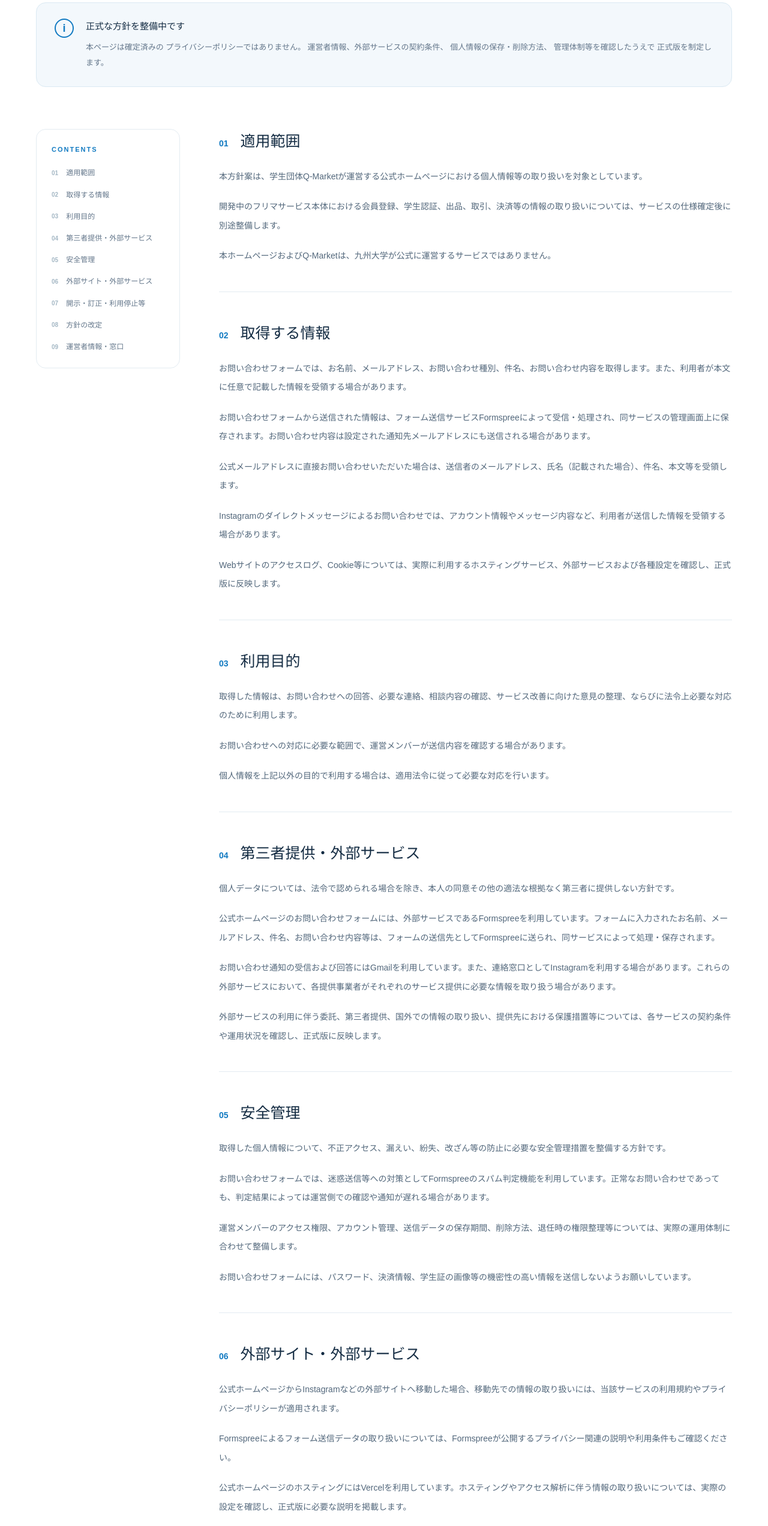
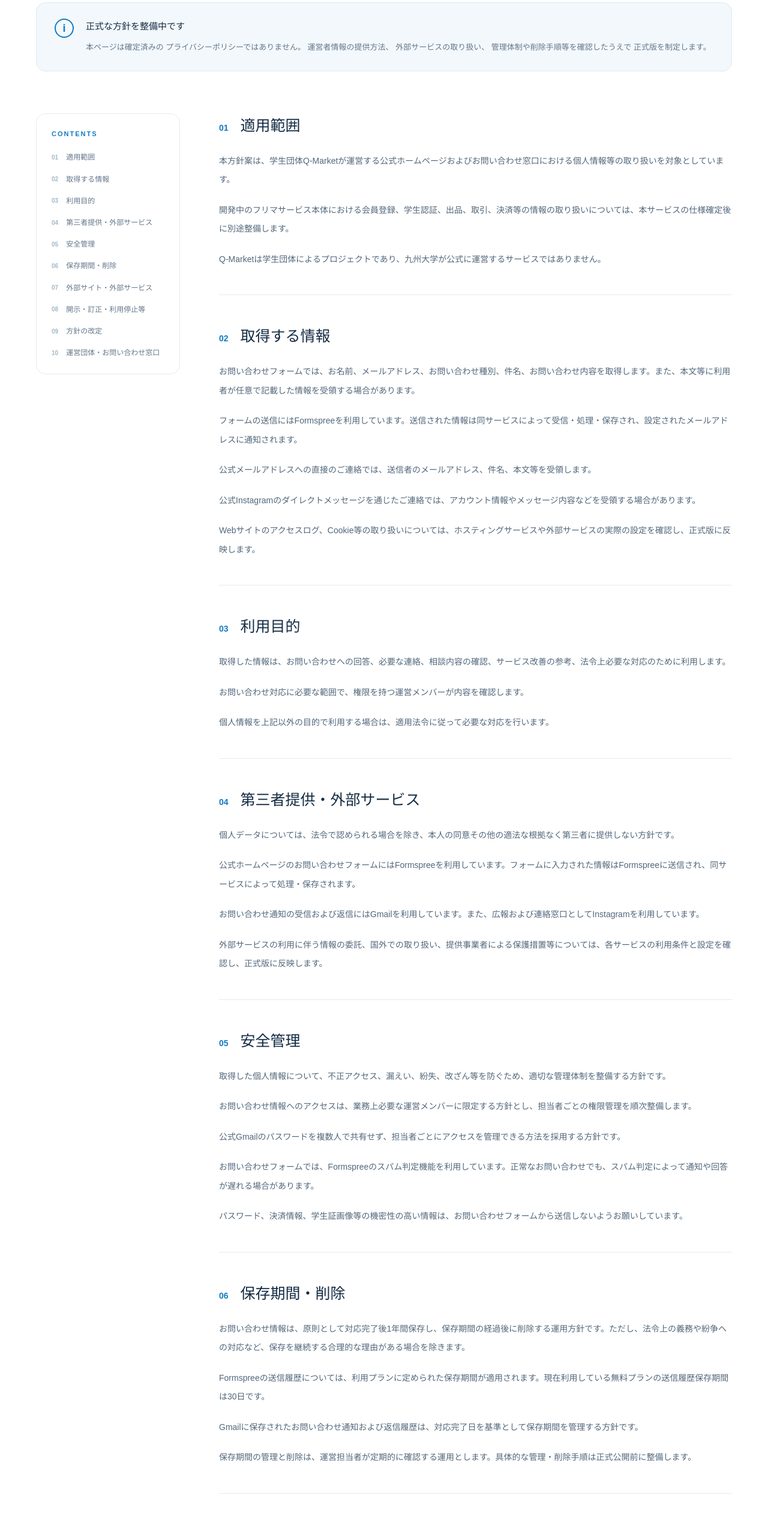
Before and after one commit to yuki0602666/q-market-website, a Next.js app: page /privacy in a window 1280 px wide. Shown: the part 1022-3566 px from the top of the page at 60% size. Built offline with nearby package versions, Linux system fonts and the light colour scheme.

Commit message:
Update organization and privacy policies

```diff
--- a/app/operator/page.tsx
+++ b/app/operator/page.tsx
@@ -6,7 +6,7 @@ import "./operator.css";
 export const metadata: Metadata = {
   title: "運営団体情報 | Q-Market",
   description:
-    "学生団体Q-Marketの活動内容、基本情報、公式お問い合わせ窓口をご案内します。",
+    "学生団体Q-Marketの組織形態、活動内容、運営体制および公式お問い合わせ窓口をご案内します。",
 };
 
 const email = "q.market.campus@gmail.com";
@@ -14,11 +14,16 @@ const email = "q.market.campus@gmail.com";
 const information = [
   {
     label: "団体名",
-    value: "Q-Market",
+    value: "学生団体 Q-Market",
   },
   {
     label: "組織形態",
-    value: "学生団体",
+    value: "任意団体（法人格なし）",
+  },
+  {
+    label: "運営体制",
+    value:
+      "会則に基づき、代表者および各役職を設置",
   },
   {
     label: "活動内容",
@@ -34,8 +39,12 @@ const information = [
     value: "九州大学の学生（九大生）",
   },
   {
-    label: "お問い合わせ",
+    label: "公式メールアドレス",
     value: email,
+  },
+  {
+    label: "公式Instagram",
+    value: "@qmarket_campus",
   },
 ];
 
@@ -61,7 +70,9 @@ export default function OperatorPage() {
 
           <h1>
             運営団体
-            <span className="gradient-text">情報</span>
+            <span className="gradient-text">
+              情報
+            </span>
           </h1>
 
           <p>
@@ -93,6 +104,14 @@ export default function OperatorPage() {
               必要としている次の学生へつなぐことを
               目指しています。
             </p>
+
+            <p>
+              現在は法人格を持たない任意団体として、
+              会則に基づき代表者および各役職を
+              設置して活動しています。
+              将来的なサービスの公開に向けて、
+              開発・運営準備を進めています。
+            </p>
           </div>
 
           <div className="operator-table">
@@ -103,9 +122,19 @@ export default function OperatorPage() {
               >
                 <strong>{item.label}</strong>
 
-                {item.label === "お問い合わせ" ? (
+                {item.label ===
+                "公式メールアドレス" ? (
                   <a href={`mailto:${email}`}>
                     {item.value}
+                  </a>
+                ) : item.label ===
+                  "公式Instagram" ? (
+                  <a
+                    href="https://www.instagram.com/qmarket_campus/"
+                    target="_blank"
+                    rel="noopener noreferrer"
+                  >
+                    {item.value} ↗
                   </a>
                 ) : (
                   <span>{item.value}</span>
@@ -118,10 +147,10 @@ export default function OperatorPage() {
             <h3>九州大学との関係について</h3>
 
             <p>
-              Q-Marketは九州大学の学生を対象とした
-              独立したプロジェクトです。
-              九州大学が公式に運営している
-              サービスではありません。
+              Q-Marketは、九州大学の学生を
+              対象とした独立した学生団体です。
+              九州大学が公式に運営・提供・公認する
+              サービスであることを示すものではありません。
             </p>
           </div>
 
@@ -134,18 +163,24 @@ export default function OperatorPage() {
               <h2>公式お問い合わせ窓口</h2>
 
               <p>
-                ご質問、取材、協業に関する
-                ご相談などは、公式メールアドレスへ
-                お問い合わせください。
+                サービスに関するご質問、
+                取材・広報、協業に関する
+                ご相談などを受け付けています。
+              </p>
+
+              <p>
+                お問い合わせフォームから、
+                Q-Market運営窓口へ
+                直接ご連絡いただけます。
               </p>
             </div>
 
-            <a
-              href={`mailto:${email}`}
+            <Link
+              href="/contact"
               className="operator-email"
             >
-              メールで問い合わせる ↗
-            </a>
+              お問い合わせフォームへ ↗
+            </Link>
           </div>
 
           <div className="operator-notice">
@@ -154,14 +189,17 @@ export default function OperatorPage() {
             <p>
               お問い合わせで受け取った情報は、
               対応に必要な範囲で取り扱います。
-              個人情報の取り扱いに関する詳細は、
-              プライバシーポリシーをご確認ください。
+              問い合わせ情報は原則として
+              対応完了後1年間保存し、
+              保存期間の経過後に削除する
+              運用方針としています。
             </p>
 
             <p>
-              運営責任者情報、所在地、正式な管理体制など
-              未確定の事項については、
-              一般公開までに整理を進めます。
+              運営団体に関する法令上必要な情報の
+              提供方法や、個人情報の具体的な
+              管理・削除手順については、
+              一般公開前に確認・整備を進めています。
             </p>
 
             <Link href="/privacy">
--- a/app/privacy/page.tsx
+++ b/app/privacy/page.tsx
@@ -6,7 +6,7 @@ import "./privacy.css";
 export const metadata: Metadata = {
   title: "プライバシーポリシー（準備中） | Q-Market",
   description:
-    "学生団体Q-Marketの公式サイトにおける個人情報の取り扱いに関する暫定方針です。",
+    "学生団体Q-Marketの公式サイトにおける個人情報の取り扱いに関する公開準備中の方針です。",
   robots: {
     index: false,
     follow: false,
@@ -21,9 +21,9 @@ const privacySections = [
     number: "01",
     title: "適用範囲",
     paragraphs: [
-      "本方針案は、学生団体Q-Marketが運営する公式ホームページにおける個人情報等の取り扱いを対象としています。",
-      "開発中のフリマサービス本体における会員登録、学生認証、出品、取引、決済等の情報の取り扱いについては、サービスの仕様確定後に別途整備します。",
-      "本ホームページおよびQ-Marketは、九州大学が公式に運営するサービスではありません。",
+      "本方針案は、学生団体Q-Marketが運営する公式ホームページおよびお問い合わせ窓口における個人情報等の取り扱いを対象としています。",
+      "開発中のフリマサービス本体における会員登録、学生認証、出品、取引、決済等の情報の取り扱いについては、本サービスの仕様確定後に別途整備します。",
+      "Q-Marketは学生団体によるプロジェクトであり、九州大学が公式に運営するサービスではありません。",
     ],
   },
   {
@@ -31,11 +31,11 @@ const privacySections = [
     number: "02",
     title: "取得する情報",
     paragraphs: [
-      "お問い合わせフォームでは、お名前、メールアドレス、お問い合わせ種別、件名、お問い合わせ内容を取得します。また、利用者が本文に任意で記載した情報を受領する場合があります。",
-      "お問い合わせフォームから送信された情報は、フォーム送信サービスFormspreeによって受信・処理され、同サービスの管理画面上に保存されます。お問い合わせ内容は設定された通知先メールアドレスにも送信される場合があります。",
-      "公式メールアドレスに直接お問い合わせいただいた場合は、送信者のメールアドレス、氏名（記載された場合）、件名、本文等を受領します。",
-      "Instagramのダイレクトメッセージによるお問い合わせでは、アカウント情報やメッセージ内容など、利用者が送信した情報を受領する場合があります。",
-      "Webサイトのアクセスログ、Cookie等については、実際に利用するホスティングサービス、外部サービスおよび各種設定を確認し、正式版に反映します。",
+      "お問い合わせフォームでは、お名前、メールアドレス、お問い合わせ種別、件名、お問い合わせ内容を取得します。また、本文等に利用者が任意で記載した情報を受領する場合があります。",
+      "フォームの送信にはFormspreeを利用しています。送信された情報は同サービスによって受信・処理・保存され、設定されたメールアドレスに通知されます。",
+      "公式メールアドレスへの直接のご連絡では、送信者のメールアドレス、件名、本文等を受領します。",
+      "公式Instagramのダイレクトメッセージを通じたご連絡では、アカウント情報やメッセージ内容などを受領する場合があります。",
+      "Webサイトのアクセスログ、Cookie等の取り扱いについては、ホスティングサービスや外部サービスの実際の設定を確認し、正式版に反映します。",
     ],
   },
   {
@@ -43,8 +43,8 @@ const privacySections = [
     number: "03",
     title: "利用目的",
     paragraphs: [
-      "取得した情報は、お問い合わせへの回答、必要な連絡、相談内容の確認、サービス改善に向けた意見の整理、ならびに法令上必要な対応のために利用します。",
-      "お問い合わせへの対応に必要な範囲で、運営メンバーが送信内容を確認する場合があります。",
+      "取得した情報は、お問い合わせへの回答、必要な連絡、相談内容の確認、サービス改善の参考、法令上必要な対応のために利用します。",
+      "お問い合わせ対応に必要な範囲で、権限を持つ運営メンバーが内容を確認します。",
       "個人情報を上記以外の目的で利用する場合は、適用法令に従って必要な対応を行います。",
     ],
   },
@@ -54,9 +54,9 @@ const privacySections = [
     title: "第三者提供・外部サービス",
     paragraphs: [
       "個人データについては、法令で認められる場合を除き、本人の同意その他の適法な根拠なく第三者に提供しない方針です。",
-      "公式ホームページのお問い合わせフォームには、外部サービスであるFormspreeを利用しています。フォームに入力されたお名前、メールアドレス、件名、お問い合わせ内容等は、フォームの送信先としてFormspreeに送られ、同サービスによって処理・保存されます。",
-      "お問い合わせ通知の受信および回答にはGmailを利用しています。また、連絡窓口としてInstagramを利用する場合があります。これらの外部サービスにおいて、各提供事業者がそれぞれのサービス提供に必要な情報を取り扱う場合があります。",
-      "外部サービスの利用に伴う委託、第三者提供、国外での情報の取り扱い、提供先における保護措置等については、各サービスの契約条件や運用状況を確認し、正式版に反映します。",
+      "公式ホームページのお問い合わせフォームにはFormspreeを利用しています。フォームに入力された情報はFormspreeに送信され、同サービスによって処理・保存されます。",
+      "お問い合わせ通知の受信および返信にはGmailを利用しています。また、広報および連絡窓口としてInstagramを利用しています。",
+      "外部サービスの利用に伴う情報の委託、国外での取り扱い、提供事業者による保護措置等については、各サービスの利用条件と設定を確認し、正式版に反映します。",
     ],
   },
   {
@@ -64,38 +64,50 @@ const privacySections = [
     number: "05",
     title: "安全管理",
     paragraphs: [
-      "取得した個人情報について、不正アクセス、漏えい、紛失、改ざん等の防止に必要な安全管理措置を整備する方針です。",
-      "お問い合わせフォームでは、迷惑送信等への対策としてFormspreeのスパム判定機能を利用しています。正常なお問い合わせであっても、判定結果によっては運営側での確認や通知が遅れる場合があります。",
-      "運営メンバーのアクセス権限、アカウント管理、送信データの保存期間、削除方法、退任時の権限整理等については、実際の運用体制に合わせて整備します。",
-      "お問い合わせフォームには、パスワード、決済情報、学生証の画像等の機密性の高い情報を送信しないようお願いしています。",
+      "取得した個人情報について、不正アクセス、漏えい、紛失、改ざん等を防ぐため、適切な管理体制を整備する方針です。",
+      "お問い合わせ情報へのアクセスは、業務上必要な運営メンバーに限定する方針とし、担当者ごとの権限管理を順次整備します。",
+      "公式Gmailのパスワードを複数人で共有せず、担当者ごとにアクセスを管理できる方法を採用する方針です。",
+      "お問い合わせフォームでは、Formspreeのスパム判定機能を利用しています。正常なお問い合わせでも、スパム判定によって通知や回答が遅れる場合があります。",
+      "パスワード、決済情報、学生証画像等の機密性の高い情報は、お問い合わせフォームから送信しないようお願いしています。",
+    ],
+  },
+  {
+    id: "retention",
+    number: "06",
+    title: "保存期間・削除",
+    paragraphs: [
+      "お問い合わせ情報は、原則として対応完了後1年間保存し、保存期間の経過後に削除する運用方針です。ただし、法令上の義務や紛争への対応など、保存を継続する合理的な理由がある場合を除きます。",
+      "Formspreeの送信履歴については、利用プランに定められた保存期間が適用されます。現在利用している無料プランの送信履歴保存期間は30日です。",
+      "Gmailに保存されたお問い合わせ通知および返信履歴は、対応完了日を基準として保存期間を管理する方針です。",
+      "保存期間の管理と削除は、運営担当者が定期的に確認する運用とします。具体的な管理・削除手順は正式公開前に整備します。",
     ],
   },
   {
     id: "external",
-    number: "06",
+    number: "07",
     title: "外部サイト・外部サービス",
     paragraphs: [
-      "公式ホームページからInstagramなどの外部サイトへ移動した場合、移動先での情報の取り扱いには、当該サービスの利用規約やプライバシーポリシーが適用されます。",
-      "Formspreeによるフォーム送信データの取り扱いについては、Formspreeが公開するプライバシー関連の説明や利用条件もご確認ください。",
-      "公式ホームページのホスティングにはVercelを利用しています。ホスティングやアクセス解析に伴う情報の取り扱いについては、実際の設定を確認し、正式版に必要な説明を掲載します。",
+      "公式ホームページからInstagramなどの外部サイトに移動した場合、移動先での情報の取り扱いには、当該サービスの規約やプライバシーポリシーが適用されます。",
+      "公式ホームページのホスティングにはVercelを利用しています。",
+      "外部サービスの利用状況や設定を確認し、必要に応じて本方針の内容を更新します。",
     ],
   },
   {
     id: "rights",
-    number: "07",
+    number: "08",
     title: "開示・訂正・利用停止等",
     paragraphs: [
-      "個人情報の取り扱いに関するお問い合わせや、法令に基づく開示、訂正、利用停止、削除等の請求については、下記の公式メールアドレスで受け付けます。",
-      "請求内容に応じて必要な本人確認を行ったうえで、適用法令に従って対応します。具体的な手続きや対応体制については、正式公開前に整備します。",
+      "個人情報の取り扱いに関するお問い合わせや、法令に基づく開示、訂正、利用停止、削除等の請求については、公式メールアドレスで受け付けます。",
+      "請求内容に応じて必要な本人確認を行ったうえで、適用法令に従って対応します。具体的な手続きは正式公開前に整備します。",
     ],
   },
   {
     id: "revision",
-    number: "08",
+    number: "09",
     title: "方針の改定",
     paragraphs: [
-      "法令、サービス内容、運営体制、外部サービスの利用状況等の変化に応じて、本方針の内容を見直します。",
-      "正式版の制定日や改定日については、方針を確定した段階で掲載します。",
+      "法令、サービス内容、運営体制、利用する外部サービス等の変化に応じて、本方針の内容を見直します。",
+      "正式版の制定日および改定日については、方針の確定後に掲載します。",
     ],
   },
 ];
@@ -170,9 +182,9 @@ export default function PrivacyPage() {
               <p>
                 本ページは確定済みの
                 プライバシーポリシーではありません。
-                運営者情報、外部サービスの契約条件、
-                個人情報の保存・削除方法、
-                管理体制等を確認したうえで
+                運営者情報の提供方法、
+                外部サービスの取り扱い、
+                管理体制や削除手順等を確認したうえで
                 正式版を制定します。
               </p>
             </div>
@@ -196,8 +208,8 @@ export default function PrivacyPage() {
                 ))}
 
                 <a href="#operator">
-                  <span>09</span>
-                  運営者情報・窓口
+                  <span>10</span>
+                  運営団体・お問い合わせ窓口
                 </a>
               </nav>
             </aside>
@@ -243,9 +255,9 @@ export default function PrivacyPage() {
                 className="privacy-article"
               >
                 <div className="privacy-article-heading">
-                  <span>09</span>
+                  <span>10</span>
                   <h2>
-                    運営者情報・お問い合わせ窓口
+                    運営団体・お問い合わせ窓口
                   </h2>
                 </div>
 
@@ -256,9 +268,7 @@ export default function PrivacyPage() {
                   </div>
 
                   <div>
-                    <strong>
-                      公式メールアドレス
-                    </strong>
+                    <strong>公式メールアドレス</strong>
                     <span>
                       <a href={`mailto:${email}`}>
                         {email}
@@ -280,9 +290,7 @@ export default function PrivacyPage() {
                   </div>
 
                   <div>
-                    <strong>
-                      お問い合わせフォーム
-                    </strong>
+                    <strong>お問い合わせフォーム</strong>
                     <span>
                       <Link href="/contact">
                         公式お問い合わせページ ↗
@@ -291,11 +299,9 @@ export default function PrivacyPage() {
                   </div>
 
                   <div>
-                    <strong>
-                      所在地・責任者情報
-                    </strong>
+                    <strong>法令上必要な運営者情報</strong>
                     <span className="privacy-pending">
-                      正式公開前に要確認
+                      提供方法を正式公開前に確認
                     </span>
                   </div>
 
@@ -312,11 +318,10 @@ export default function PrivacyPage() {
                 <span>IMPORTANT NOTICE</span>
 
                 <p>
-                  このページは開発段階の暫定文案です。
-                  一般公開前に、実際の運営体制、
-                  利用する外部サービス、
-                  データ管理の手順を確認し、
-                  正式版を整備します。
+                  本ページは公開準備段階の方針案です。
+                  正式公開前に運営情報の提供方法、
+                  外部サービスの条件、個人情報の管理・
+                  削除手順を確認して正式版を制定します。
                 </p>
               </div>
             </div>
```
